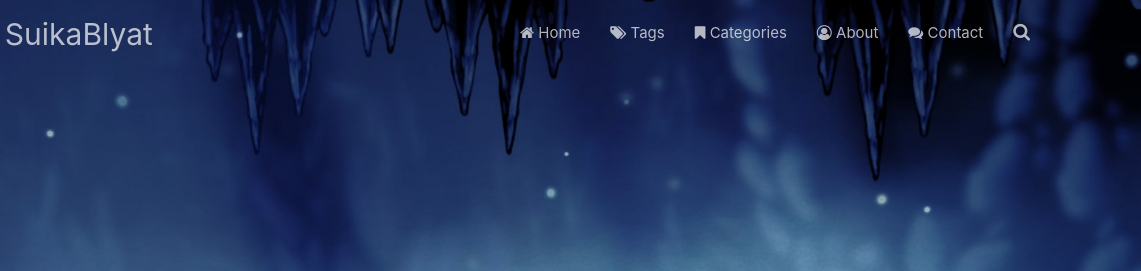
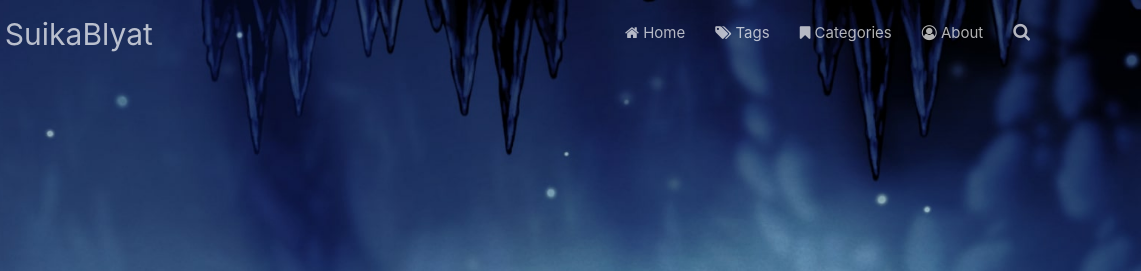
Before and after one commit to SuikaBlyat/SuikaBlyat.github.io, a plain HTML site: page index.html in a window 1280 px wide. Shown: the top 271 px of the page, 139-1280 px from the left. Drawn offline with Linux system fonts and the light colour scheme; some packages are replaced by stand-ins of ours; a script that the page names is missing.

Commit message:
Site updated: 2020-06-27 21:07:03

```diff
--- a/index.html
+++ b/index.html
@@ -123,15 +123,6 @@
         </a>
     </li>
 
-    <li class="hide-on-med-and-down">
-        <a href="/contact" class="waves-effect waves-light">
-
-            <i class="fa fa-comments"></i>
-
-            <span>Contact</span>
-        </a>
-    </li>
-
     <li>
         <a href="#searchModal" class="modal-trigger waves-effect waves-light">
             <i id="searchIcon" class="fa fa-search" title="Search"></i>
@@ -190,15 +181,6 @@
                 <i class="fa fa-fw fa-user-circle-o"></i>
 
                 About
-            </a>
-        </li>
-
-        <li>
-            <a href="/contact" class="waves-effect waves-light">
-
-                <i class="fa fa-fw fa-comments"></i>
-
-                Contact
             </a>
         </li>
 
```
Also changed, not shown: 2020/06/25/sort-algorithms/index.html (+0 -18 lines), 404.html (+0 -18 lines), about/index.html (+0 -18 lines), archives/2020/06/index.html (+0 -18 lines), archives/2020/index.html (+0 -18 lines), archives/index.html (+0 -18 lines), categories/Junkpiece/index.html (+0 -18 lines), categories/index.html (+0 -18 lines), contact/index.html (+0 -18 lines), friends/index.html (+0 -18 lines), tags/DDL-fighter/index.html (+0 -18 lines), tags/index.html (+0 -18 lines).
